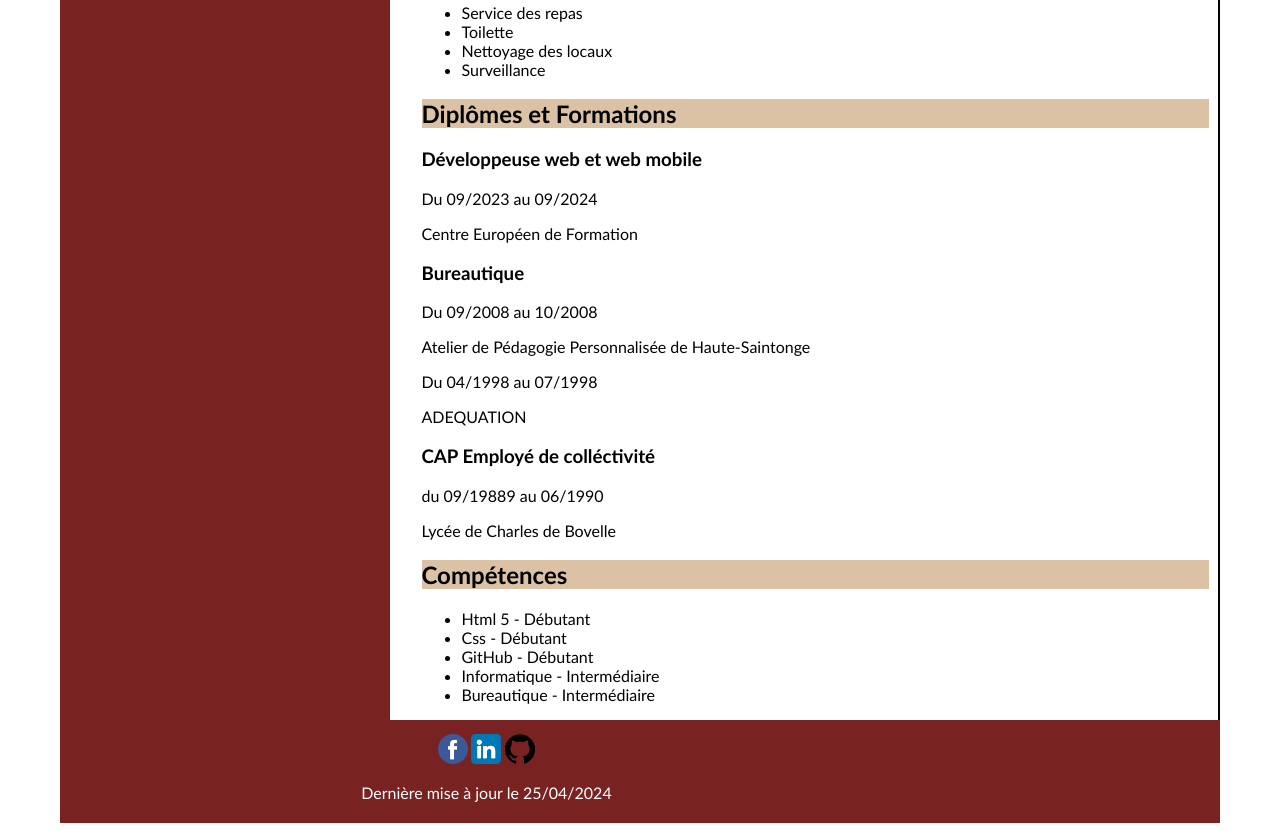
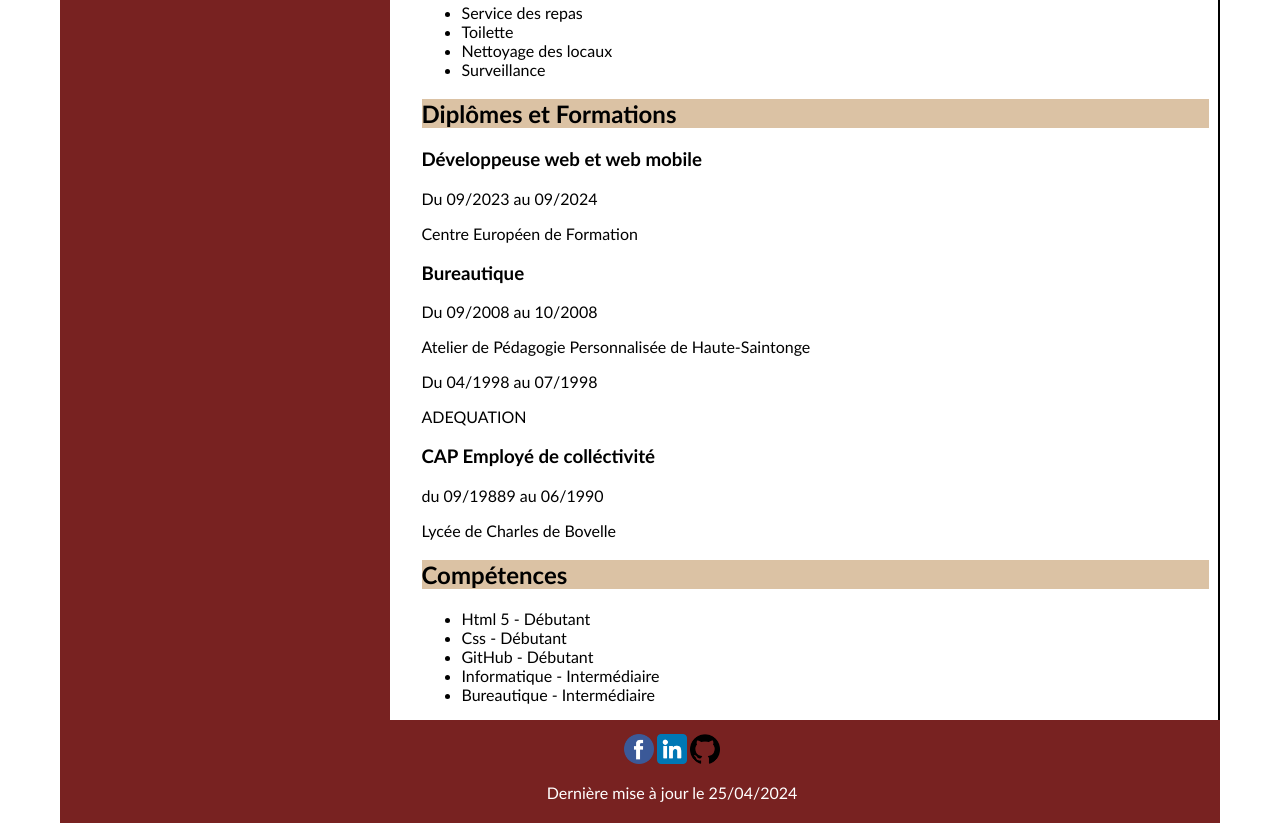
Before and after one commit to Celine261099/Curriculum-Vitae, a plain HTML site: page index.html in a window 1280 px wide. Shown: the part 1019-1850 px from the top of the page. Drawn offline with Linux system fonts and the light colour scheme.

Commit message:
ajustement html et css

```diff
--- a/assets/css/style.css
+++ b/assets/css/style.css
@@ -106,10 +106,10 @@ footer {
 footer section {
     display: flex;
     flex-direction: column;
-    justify-content: space-around;
-    vertical-align: middle;
+    justify-content: center;
     align-items: center;
     padding-top: 14px;
+    width: 100%;
 }
 small img {
     max-width: 30px;
@@ -120,4 +120,5 @@ small img {
 }
 footer section p {
     color: white;
+
 }
```
